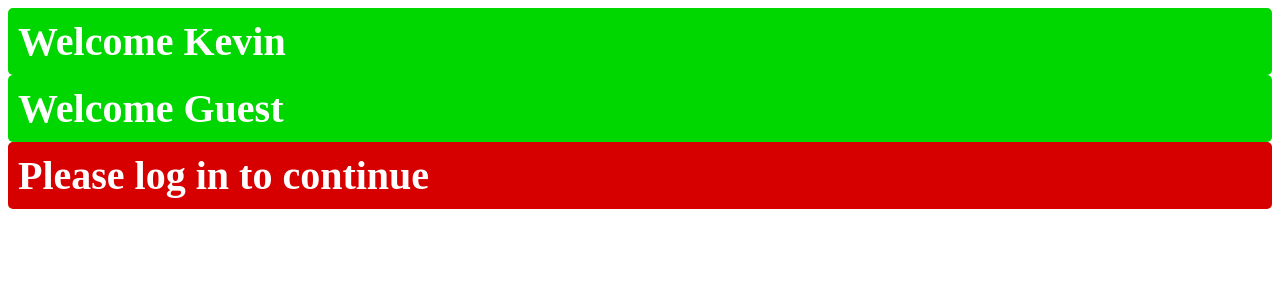
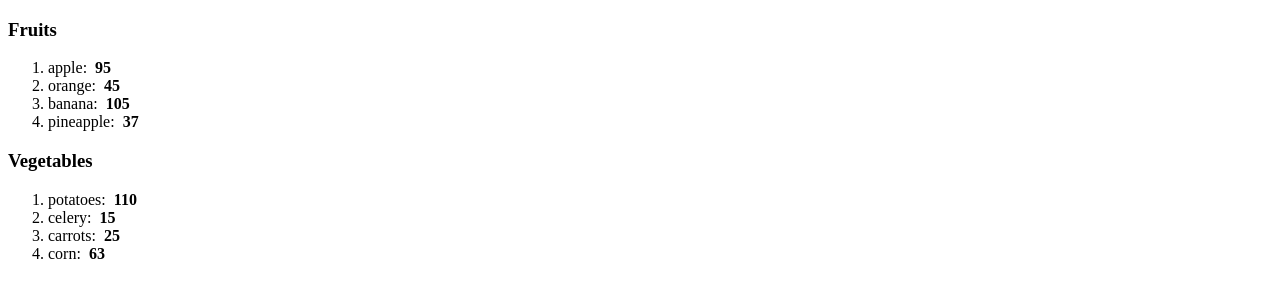
Before and after one commit to kevinandel/ReactBeginning, a React (Vite) app in the folder my-react-app/: page / in a window 1280 px wide. Shown: the top 300 px of the page. Built offline with nearby package versions, Linux system fonts and the light colour scheme.

Commit message:
Added a second item and made list reusable

```diff
--- a/my-react-app/src/App.jsx
+++ b/my-react-app/src/App.jsx
@@ -5,7 +5,69 @@ import Card from "./Card.jsx";
 import Button from "./Button/Button.jsx";
 import Student from "./Student.jsx";
 import UserGreeting from "./UserGreeting.jsx";
+import List from "./List.jsx";
 
+
+function App() {
+
+  const fruits = [
+    {
+      id: 1,
+      name: "apple",
+      calories: 95
+    },
+    {
+      id: 2,
+      name: "orange",
+      calories: 45
+    },
+    {
+      id: 3,
+      name: "banana",
+      calories: 105
+    },
+    {
+      id: 4,
+      name: "pineapple",
+      calories: 37
+    }
+   ];
+
+  const vegetables = [
+    {
+      id: 5,
+      name: "potatoes",
+      calories: 110
+    },
+    {
+      id: 6,
+      name: "celery",
+      calories: 15
+    },
+    {
+      id: 7,
+      name: "carrots",
+      calories: 25
+    },
+    {
+      id: 8,
+      name: "corn",
+      calories: 63
+    }
+   ];
+
+  return(
+    <>
+      <List items={fruits} category="Fruits"/>
+      <List items={vegetables} category="Vegetables"/>
+    </>
+  );
+}
+
+export default App;
+
+
+/*
 
 function App() {
 
@@ -19,6 +81,9 @@ function App() {
 }
 
 export default App;
+
+*/
+
 
 
 /*
--- /dev/null
+++ b/my-react-app/src/List.jsx
@@ -0,0 +1,63 @@
+function List(props) {
+
+  const category = props.category;
+  const itemList = props.items;
+
+  const listItems = itemList.map(item => <li key={item.id}>{item.name}: &nbsp;<b>{item.calories}</b></li>);
+
+  return(
+    <>
+      <h3>{category}</h3>
+      <ol>{listItems}</ol>
+    </>
+    );
+}
+
+export default List;
+
+
+
+/*
+
+function List() {
+
+  const fruits = [
+                  {
+                    id: 1,
+                    name: "apple",
+                    calories: 95
+                  },
+                  {
+                    id: 2,
+                    name: "orange",
+                    calories: 45
+                  },
+                  {
+                    id: 3,
+                    name: "banana",
+                    calories: 105
+                  },
+                  {
+                    id: 4,
+                    name: "pineapple",
+                    calories: 37
+                  }
+                 ];
+
+  // fruits.sort((a, b) => a.name.localeCompare(b.name)); //alphabetical
+  // fruits.sort((a, b) => b.name.localeCompare(a.name)); //reverse alphabetical
+  // fruits.sort((a, b) => a.calories - b.calories); //calories ascending
+  // fruits.sort((a, b) => b.calories - a.calories); //calories descending
+
+  // const lowCalFruits = fruits.filter(fruit => fruit.calories < 100);
+
+  // const highCalFruits = fruits.filter(fruit => fruit.calories > 100);
+
+  const listItems = fruits.map(fruit => <li key={fruit.id}>{fruit.name}: &nbsp;<b>{fruit.calories}</b></li>);
+
+  return(<ol>{listItems}</ol>);
+}
+
+export default List;
+
+*/
```
